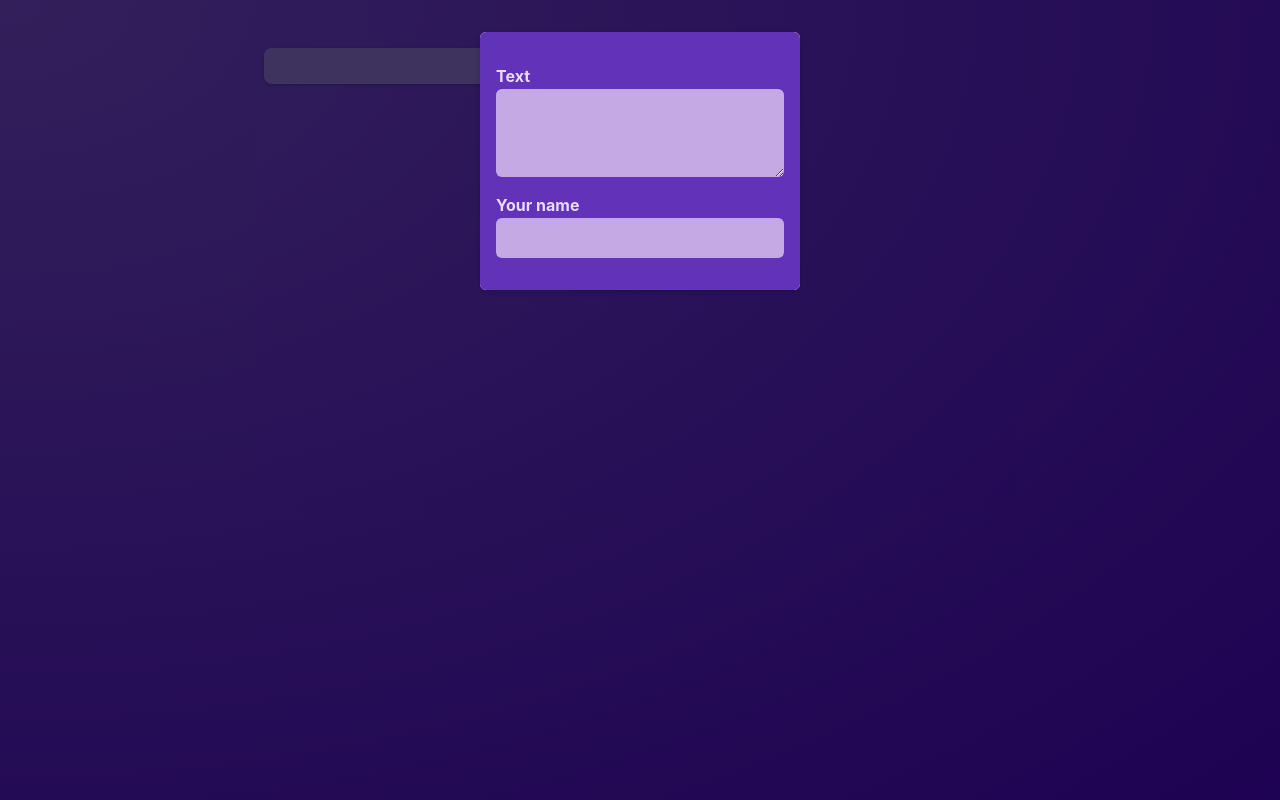
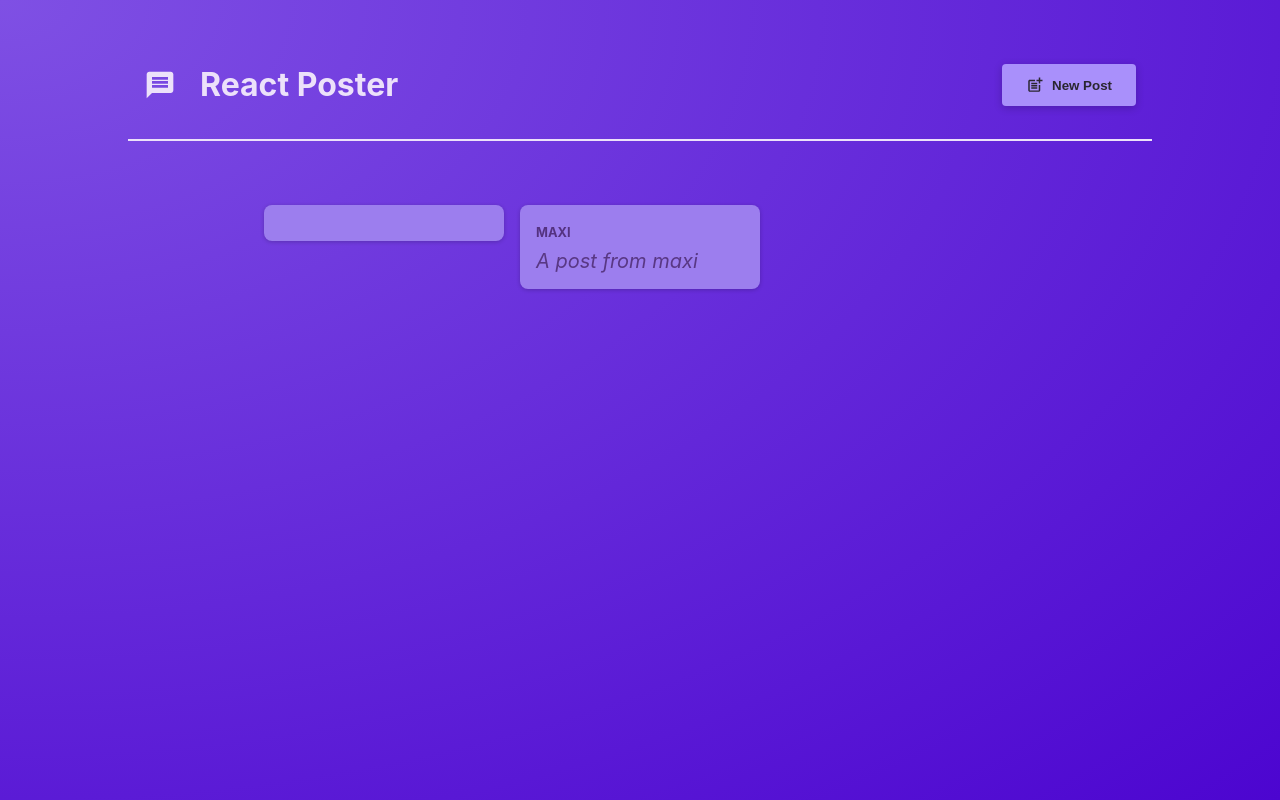
Before and after one commit to hernorusso/react-crush-course, a React (Vite) app: page /new-post in a window 1280 px wide. Built offline with nearby package versions, Linux system fonts and the light colour scheme.

Commit message:
Add icons library and the new post button

```diff
--- a/package.json
+++ b/package.json
@@ -11,7 +11,8 @@
   "dependencies": {
     "prop-types": "^15.8.1",
     "react": "^18.2.0",
-    "react-dom": "^18.2.0"
+    "react-dom": "^18.2.0",
+    "react-icons": "^5.2.1"
   },
   "devDependencies": {
     "@types/react": "^18.0.17",
--- a/src/app/app.jsx
+++ b/src/app/app.jsx
@@ -1,10 +1,27 @@
+import { useState } from "react";
 import { Posts } from "./pages/posts";
+import { Header } from "./header";
 
 function App() {
+  const [isPosting, setIsPosting] = useState(false);
+  const createPostHandler = () => {
+    setIsPosting(true);
+  };
+
+  const newPostBackgrondClickHandler = () => {
+    setIsPosting(false);
+  };
+
   return (
-    <main>
-      <Posts />
-    </main>
+    <>
+      <Header onCreatePost={createPostHandler} />
+      <main>
+        <Posts
+          isPosting={isPosting}
+          onNewPostBackgrondClickHandler={newPostBackgrondClickHandler}
+        />
+      </main>
+    </>
   );
 }
 
--- /dev/null
+++ b/src/app/header/header.jsx
@@ -0,0 +1,22 @@
+import { MdPostAdd, MdMessage } from "react-icons/md";
+
+import styles from "./header.module.css";
+
+function Header({ onCreatePost }) {
+  return (
+    <header className={styles.header}>
+      <h1 className={styles.logo}>
+        <MdMessage />
+        React Poster
+      </h1>
+      <p>
+        <button className={styles.button} onClick={onCreatePost}>
+          <MdPostAdd size={18} />
+          New Post
+        </button>
+      </p>
+    </header>
+  );
+}
+
+export { Header };
--- /dev/null
+++ b/src/app/header/header.module.css
@@ -0,0 +1,36 @@
+.header {
+  /* padding: 2rem 10%; */
+  margin: 2rem 10%;
+  padding: 1rem;
+  text-align: center;
+  display: flex;
+  justify-content: space-between;
+  align-items: center;
+  border-bottom: 2px solid #ece1fa;
+}
+
+.logo {
+  font-size: 2rem;
+  display: flex;
+  gap: 1.5rem;
+  align-items: center;
+  color: #ece1fa;
+}
+
+.button {
+  display: inline-flex;
+  align-items: center;
+  gap: 0.5rem;
+  padding: 0.75rem 1.5rem;
+  background-color: #a990fb;
+  color: #2a2630;
+  border: none;
+  border-radius: 4px;
+  box-shadow: 0 2px 8px rgba(0, 0, 0, 0.2);
+  cursor: pointer;
+  font-weight: bold;
+}
+
+.button:hover {
+  background-color: #8c6cf7;
+}
--- /dev/null
+++ b/src/app/header/index.js
@@ -0,0 +1 @@
+export { Header } from "./header";
--- a/src/app/pages/components/modal/modal.jsx
+++ b/src/app/pages/components/modal/modal.jsx
@@ -1,7 +1,10 @@
 import styles from "./modal.module.css";
-const Modal = ({ children }) => (
-  <div className={styles.backdrop}>
-    <dialog open className={styles.modal}>
+const stopClickPopagation = (e) => {
+  e.stopPropagation();
+};
+const Modal = ({ children, onModalBackgrondClick }) => (
+  <div className={styles.backdrop} onClick={onModalBackgrondClick}>
+    <dialog open className={styles.modal} onClick={stopClickPopagation}>
       {children}
     </dialog>
   </div>
--- a/src/app/pages/posts/components/new-post/new-post.jsx
+++ b/src/app/pages/posts/components/new-post/new-post.jsx
@@ -1,8 +1,8 @@
-import classes from "./new-post.module.css";
+import styles from "./new-post.module.css";
 
 const NewPost = ({ onChangeBody, onChangeAuthor }) => {
   return (
-    <form className={classes.form}>
+    <form className={styles.form}>
       <p>
         <label htmlFor="body">Text</label>
         <textarea id="body" required rows={3} onChange={onChangeBody} />
--- a/src/app/pages/posts/posts.jsx
+++ b/src/app/pages/posts/posts.jsx
@@ -2,7 +2,7 @@ import { useState } from "react";
 import { Post, List, NewPost } from "./components";
 import { Modal } from "../components";
 
-const Posts = () => {
+const Posts = ({ isPosting, onNewPostBackgrondClickHandler }) => {
   const [postBody, setPostBody] = useState("");
   const [postAuthor, setPostAuthor] = useState("");
 
@@ -15,12 +15,14 @@ const Posts = () => {
 
   return (
     <>
-      <Modal>
-        <NewPost
-          onChangeBody={changeBodyHandler}
-          onChangeAuthor={changeAuthorHandler}
-        />
-      </Modal>
+      {isPosting && (
+        <Modal onModalBackgrondClick={onNewPostBackgrondClickHandler}>
+          <NewPost
+            onChangeBody={changeBodyHandler}
+            onChangeAuthor={changeAuthorHandler}
+          />
+        </Modal>
+      )}
       <List>
         <Post author={postAuthor} body={postBody} key="1" />
         <Post author="maxi" body="A post from maxi" key="2" />
```
Also changed, not shown: 1 other file (tests, documents, lock files or other folders).
